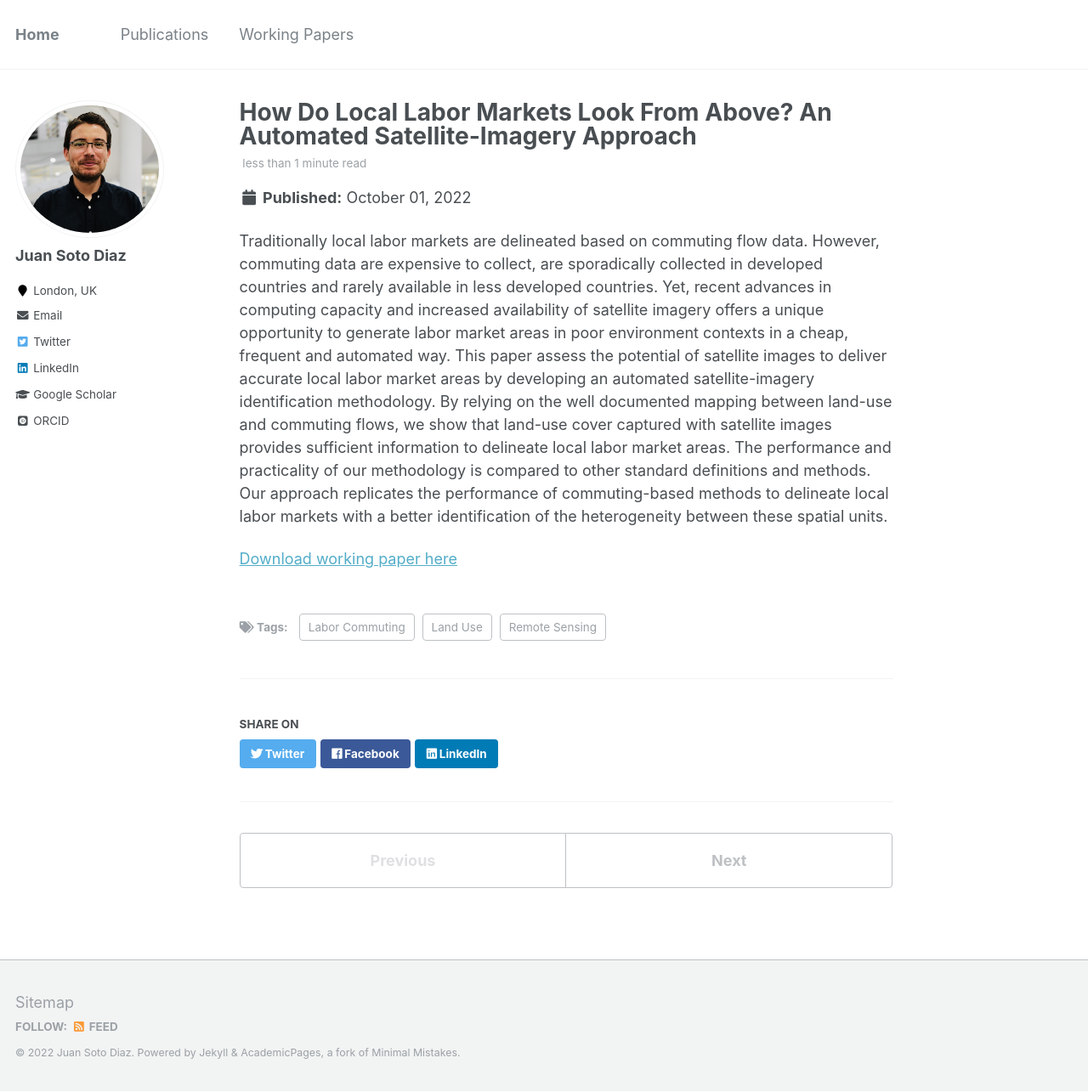
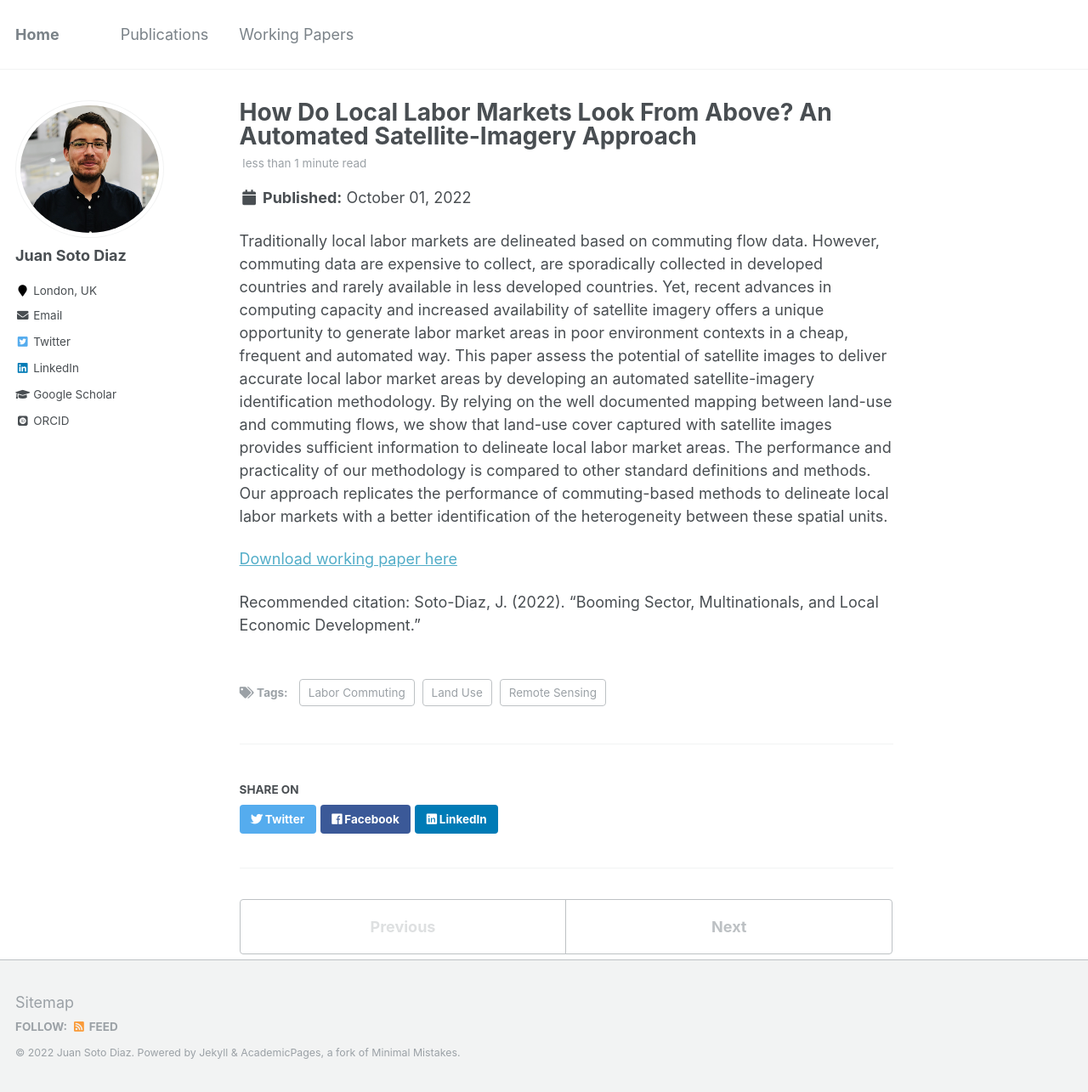
Before and after one commit to pedrofierroz87/pedrofierroz87.github.io, a Jekyll site: the page built from _posts/2012-08-14-blog-post-1.md, in a window 1280 px wide and 1285 px high. Shown: the whole window at 85% size. Built offline with Jekyll 4.4.1, drawn with Linux system fonts in a browser that asks for light colours; some web fonts are replaced.

Commit message:
Update 2012-08-14-blog-post-1.md

```diff
--- a/_posts/2012-08-14-blog-post-1.md
+++ b/_posts/2012-08-14-blog-post-1.md
@@ -11,3 +11,5 @@ tags:
 Traditionally local labor markets are delineated based on commuting flow data. However, commuting data are expensive to collect, are sporadically collected in developed countries and rarely available in less developed countries. Yet, recent advances in computing capacity and increased availability of satellite imagery offers a unique opportunity to generate labor market areas in poor environment contexts in a cheap, frequent and automated way. This paper assess the potential of satellite images to deliver accurate local labor market areas by developing an automated satellite-imagery identification methodology. By relying on the well documented mapping between land-use and commuting flows, we show that land-use cover captured with satellite images provides sufficient information to delineate local labor market areas. The performance and practicality of our methodology is compared to other standard definitions and methods. Our approach replicates the performance of commuting-based methods to delineate local labor markets with a better identification of the heterogeneity between these spatial units.
 
 [Download working paper here](https://onlinelibrary.wiley.com/doi/epdf/10.1111/jors.12269)
+
+Recommended citation: Soto-Diaz, J. (2022). "Booming Sector, Multinationals, and Local Economic Development."
```
